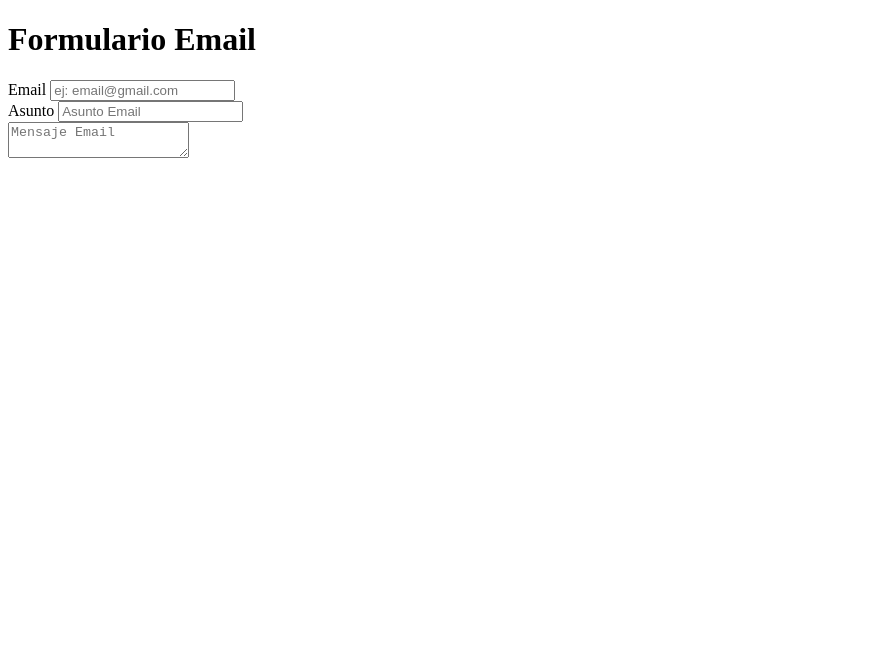
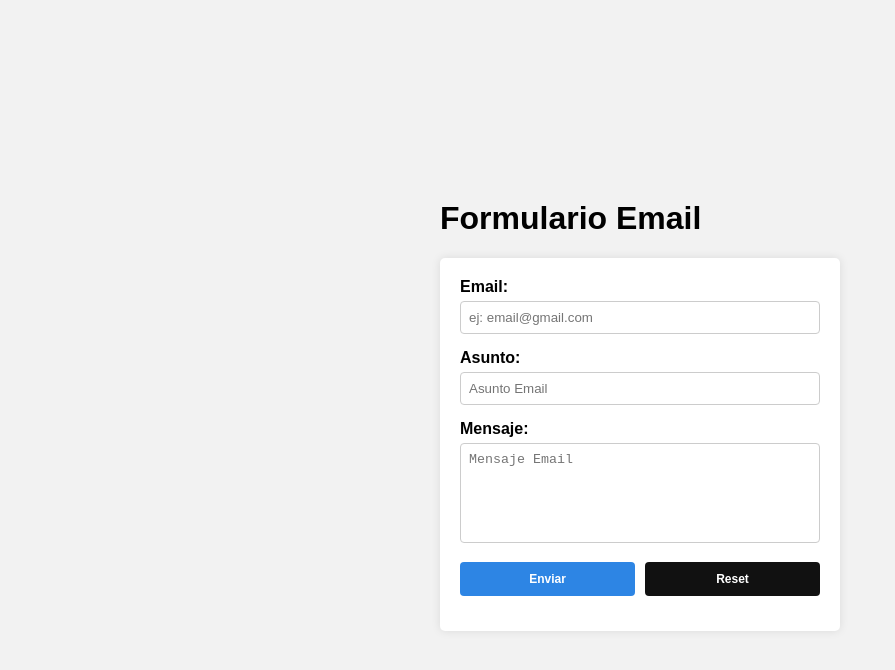
Before and after one commit to steven55sol/App-Course-JavaScript, a plain HTML site: page Simulador_Email/index.html in a window 1280 px wide. Shown: the whole page, without its empty margins (0-895 px from the left). Drawn offline with Linux system fonts and the light colour scheme.

Commit message:
feat: Agregando styles al formulario

```diff
--- a/Simulador_Email/css/app.css
+++ b/Simulador_Email/css/app.css
@@ -1,3 +1,91 @@
 *{
     box-sizing: border-box;
 }
+
+body{
+    font-family: Arial, Helvetica, sans-serif;
+    background-color: #f2f2f2;
+}
+
+.main{
+    margin: 200px auto;
+    width: 400px;
+}
+
+.container{
+    width: auto;
+    background-color: #fff;
+    padding: 20px;
+    border-radius: 5px;
+    box-shadow: 0 0 10px rgba(0,0,0,0.1);
+}
+
+section{
+    margin-bottom: 15px;
+}
+
+label{
+    display: block;
+    margin-bottom: 5px;
+    font-weight: bold;
+}
+
+input{
+    width: 100%;
+    padding: 8px;
+    border: 1px solid #ccc;
+    border-radius: 4px;
+
+    &:focus{
+        border-color: #007BFF;
+        outline: none;
+    }
+}
+
+textarea{
+    width: 100%;
+    height: 100px;
+    padding: 8px;
+    border: 1px solid #ccc;
+    border-radius: 4px;
+    resize: none;
+
+    &:focus{
+        border-color: #007BFF;
+        outline: none;
+    }
+}
+
+.section-btns{
+    display: flex;
+    justify-content: space-between;
+    gap: 10px;
+}
+
+.section-btns input{
+    flex: 1;
+    padding: 10px;
+    border-radius: 4px;
+    font-size: 12px;
+    font-weight: bold;
+    border: none;
+    cursor: pointer;
+}
+
+.section-btns input:nth-child(1){
+    background-color: #2d85e4;
+    color: #fff;
+
+    &:hover{
+        background-color: #0056b3;
+    }
+}
+
+.section-btns input:nth-child(2){
+    background-color: #111;
+    color: white;
+
+    &:hover{
+        background-color: #333;
+    }
+}
--- a/Simulador_Email/index.html
+++ b/Simulador_Email/index.html
@@ -7,21 +7,27 @@
     <title>Simulador Email</title>
 </head>
 <body>
+    <main class="main">
         <h1>Formulario Email</h1>
-    <form action="">
+        <form class="container" action="">
             <section>
-            <label for="email">Email</label>
+                <label for="email">Email:</label>
                 <input type="email" id="email" placeholder="ej: email@gmail.com">
             </section>
             <section>
-            <label for="asunto">Asunto</label>
+                <label for="asunto">Asunto:</label>
                 <input type="text" id="asunto" placeholder="Asunto Email">
             </section>
             <section>
-            <label for="Mensaje"></label>
-            <textarea name="Mensaje" id="mensaje" placeholder="Mensaje Email"></textarea>
+                <label for="mensaje">Mensaje:</label>
+                <textarea name="mensaje" id="mensaje" placeholder="Mensaje Email"></textarea>
+            </section>
+            <section class="section-btns">
+                <input type="submit" value="Enviar">
+                <input type="reset" value="Reset">
             </section>
         </form>
+    </main>
 
 
     <!-- Scripts -->
```
Lines whose indentation alone changed are shown as unchanged.
